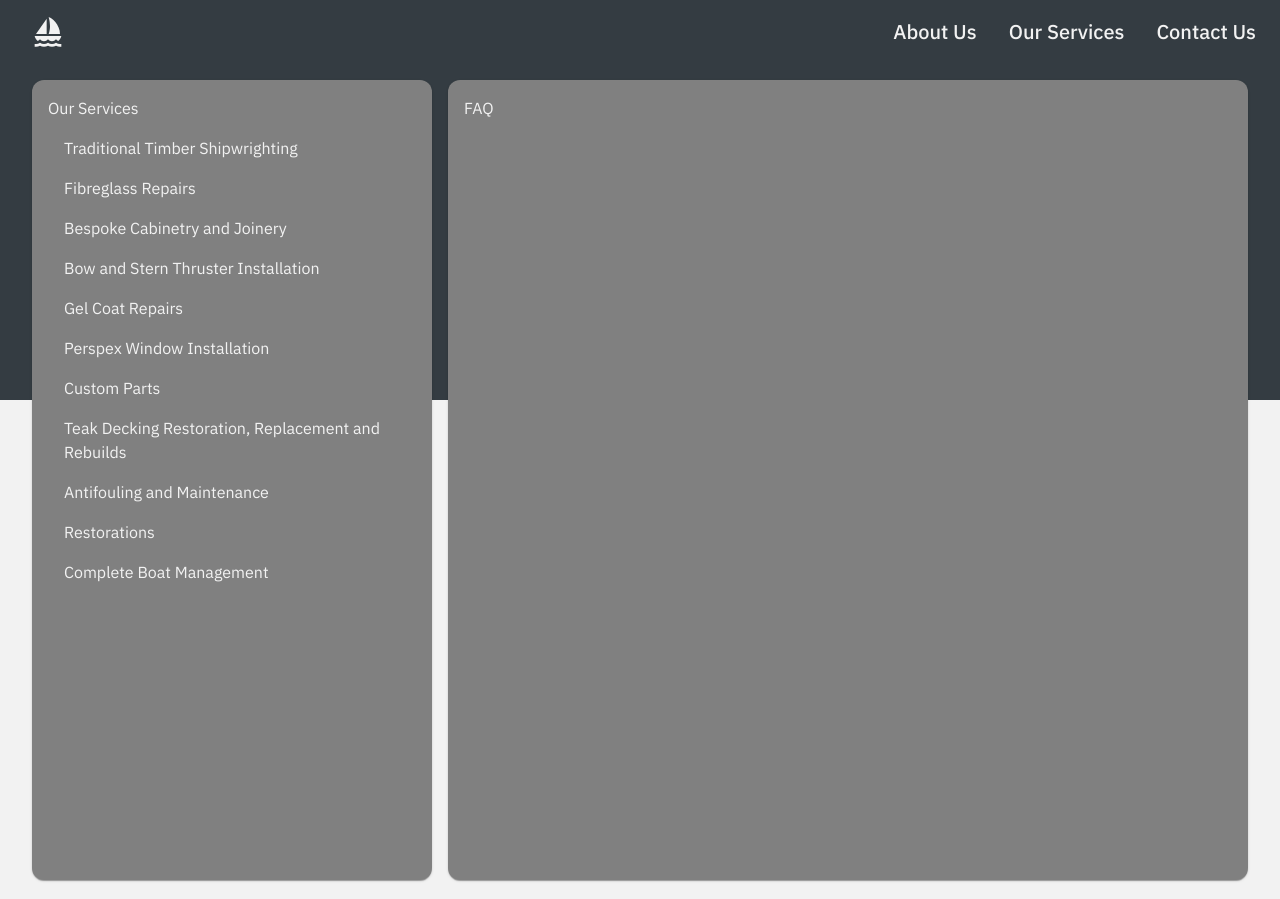
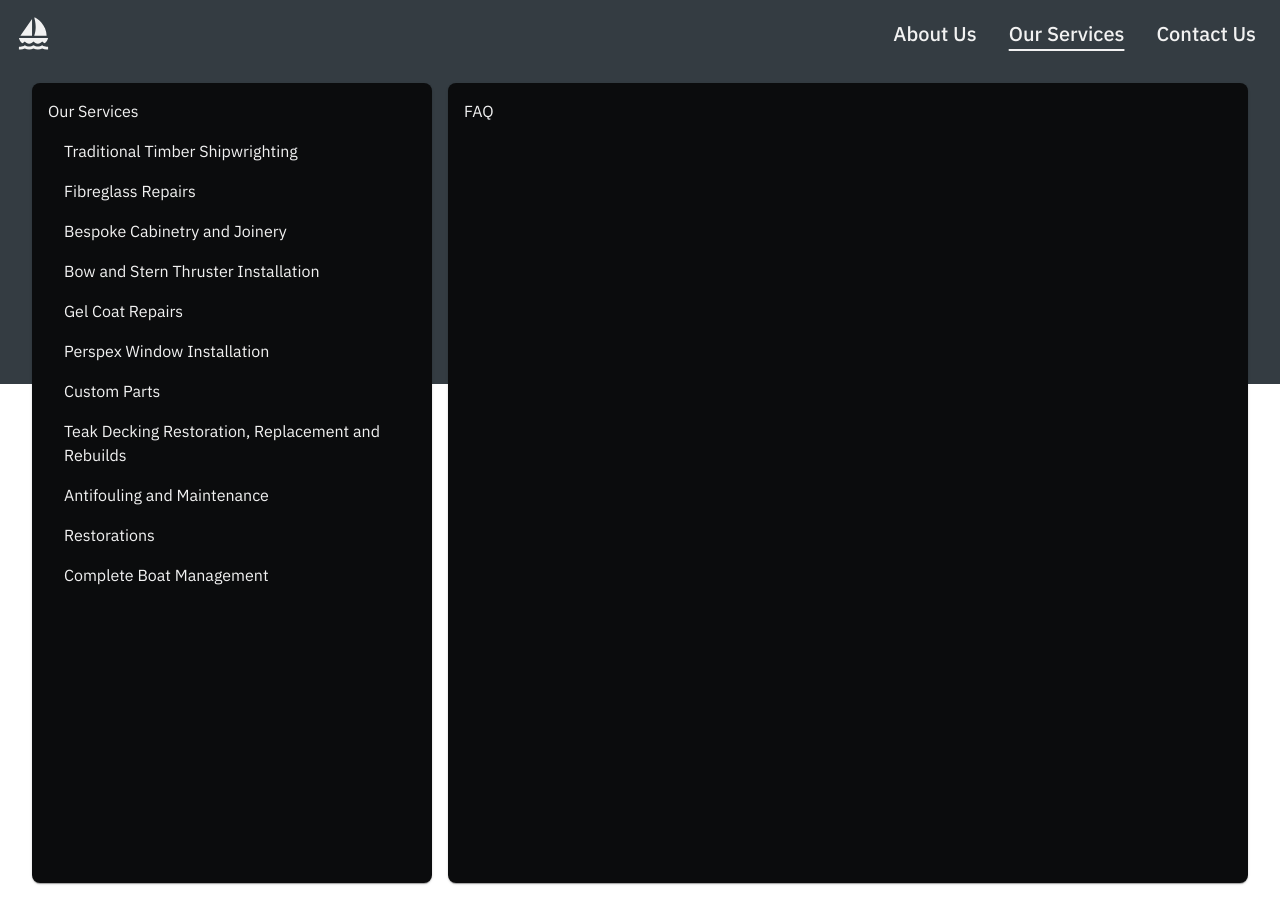
Before and after one commit to mastra90/fullard-boats-co, a React (Vite) app: page /our-services in a window 1280 px wide. Built offline with nearby package versions, Linux system fonts and the light colour scheme.

Commit message:
NavBar and theme have been refactored

```diff
--- a/src/components/NavBar.tsx
+++ b/src/components/NavBar.tsx
@@ -1,13 +1,32 @@
 import { useState } from "react";
-import { Link, useLocation } from "react-router-dom";
-import { Menu as MenuIcon, Construction, ContactPage, Person, Sailing } from '@mui/icons-material';
-import { Box, Divider, Drawer, IconButton, List, ListItem, ListItemButton, ListItemIcon, ListItemText, Toolbar, Tooltip, useMediaQuery, useTheme, } from "@mui/material";
+import { Link as RouterLink, useLocation } from "react-router-dom";
+import {
+  Menu as MenuIcon,
+  Construction,
+  ContactPage,
+  Person,
+  Sailing,
+} from "@mui/icons-material";
+import {
+  Box,
+  Drawer,
+  IconButton,
+  List,
+  ListItem,
+  ListItemButton,
+  ListItemIcon,
+  ListItemText,
+  Toolbar,
+  Tooltip,
+  useMediaQuery,
+  useTheme,
+} from "@mui/material";
 
 const NavBar = () => {
   const theme = useTheme();
   const location = useLocation();
-  const isMobile = useMediaQuery(theme.breakpoints.down('md'));
-  const isHomePage = (location.pathname === '/');
+  const isMobile = useMediaQuery(theme.breakpoints.down("md"));
+  const isHomePage = location.pathname === "/";
   const [menuOpen, setMenuOpen] = useState(false);
 
   const toggleMenu = () => {
@@ -15,97 +34,91 @@ const NavBar = () => {
   };
 
   const menuItems = [
-    { text: 'About Us', icon: <Person />, route: '/about-us' },
-    { text: 'Our Services', icon: <Construction />, route: '/our-services' },
-    { text: 'Contact Us', icon: <ContactPage />, route: '/contact-us' }
+    { text: "About Us", icon: <Person />, route: "/about-us" },
+    { text: "Our Services", icon: <Construction />, route: "/our-services" },
+    { text: "Contact Us", icon: <ContactPage />, route: "/contact-us" },
   ];
+
+  const TopBackground = () => {
+    return (
+      <Box
+        sx={{
+          bgcolor: theme.palette.background.nav,
+          width: "100%",
+          height: 700,
+          position: "absolute",
+          zIndex: -10,
+        }}
+      />
+    );
+  };
 
   const HomeIcon = () => {
     if (isHomePage) return null;
     return (
-      <Tooltip title='Navigate home'>
-        <IconButton
-          to="/"
-          component={Link}
-          color="inherit"
-        >
-          <Sailing sx={{ fontSize: 32 }} />
+      <Tooltip title="Navigate home">
+        <IconButton to="/" component={RouterLink} sx={{ m: 1, p: 1 }}>
+          <Sailing fontSize="large" />
         </IconButton>
       </Tooltip>
-    );
-  };
-
-  const NavDrawer = () => {
-    const DrawerList = (
-      <Box sx={{ width: 250 }}>
-        <List>
-          {menuItems.map((item) => (
-            <ListItem key={item.text} disablePadding>
-              <ListItemButton component={Link} to={item.route}>
-                <ListItemIcon sx={{ color: "inherit" }}>
-                  {item.icon}
-                </ListItemIcon>
-                <ListItemText primary={item.text} />
-              </ListItemButton>
-            </ListItem>
-          ))}
-        </List>
-        <Divider />
-      </Box>
-    );
-
-    return (
-      <Drawer
-        anchor="right"
-        open={menuOpen}
-        onClose={toggleMenu}
-      >
-        {DrawerList}
-      </Drawer>
     );
   };
 
   if (isHomePage) return null;
 
   return (
-    <>
-      <Box sx={{ bgcolor: theme.palette.primary.main, width: '100%', height: 400, position: 'absolute', zIndex: -10000 }} />
-      <Toolbar sx={{ justifyContent: 'space-between' }}>
+    <Toolbar disableGutters>
+      <TopBackground />
       <HomeIcon />
       {isMobile ? (
-          <IconButton
-            color="inherit"
-            onClick={toggleMenu}
-          >
+        <IconButton disableRipple onClick={toggleMenu} sx={{ m: 1, p: 1 }}>
           <MenuIcon sx={{ fontSize: 32 }} />
-            <NavDrawer />
+          <Drawer anchor="right" open={menuOpen} onClose={toggleMenu}>
+            <List sx={{ width: 200 }}>
+              {menuItems.map((item) => (
+                <ListItem key={item.text} disablePadding>
+                  <ListItemButton component={RouterLink} to={item.route}>
+                    <ListItemIcon>{item.icon}</ListItemIcon>
+                    <ListItemText primary={item.text} />
+                  </ListItemButton>
+                </ListItem>
+              ))}
+            </List>
+          </Drawer>
         </IconButton>
       ) : (
         <Box
           component="nav"
           sx={{
-              display: 'flex',
-              gap: 4,
+            display: "flex",
+            gap: 2,
+            mr: 2,
           }}
         >
           {menuItems.map((item) => (
-              <Link
+            <IconButton
+              disableRipple
               key={item.text}
+              component={RouterLink}
               to={item.route}
-                style={{
-                  textDecoration: 'none',
-                  color: theme.palette.text.primary,
+              sx={{
                 fontWeight: 500,
-                  fontSize: 20
+                fontSize: 20,
+                borderRadius: 1,
+                "&:hover": {
+                  backgroundColor: "#6c7175",
+                },
+                textDecoration:
+                  location.pathname === item.route ? "underline" : "none",
+                textUnderlineOffset: 8,
               }}
             >
               {item.text}
-              </Link>
+            </IconButton>
           ))}
         </Box>
       )}
     </Toolbar>
-    </>
   );
 };
 
--- a/src/pages/OurServicesPage.tsx
+++ b/src/pages/OurServicesPage.tsx
@@ -1,16 +1,16 @@
-import { Card, Box } from '@mui/material';
-import OurServicesCard from '../components/OurServicesCard';
-import FaqCard from '../components/FaqCard';
+import { Card, Box } from "@mui/material";
+import OurServicesCard from "../components/OurServicesCard";
+import FaqCard from "../components/FaqCard";
 
 const cards = [
   {
     content: <OurServicesCard />,
-    width: 400
+    width: 400,
   },
   {
     content: <FaqCard />,
-    width: 800
-  }
+    width: 800,
+  },
 ];
 
 const OurServicesPage = () => {
@@ -19,9 +19,9 @@ const OurServicesPage = () => {
       sx={{
         m: 2,
         gap: 2,
-        display: 'flex',
-        justifyContent: 'center',
-        flexDirection: { xs: 'column', md: 'row' }
+        display: "flex",
+        justifyContent: "center",
+        flexDirection: { xs: "column", md: "row" },
       }}
     >
       {cards.map((cards, key) => (
@@ -30,9 +30,9 @@ const OurServicesPage = () => {
           sx={{
             p: 2,
             height: 800,
-            bgcolor: 'grey',
-            width: { xs: '100%', md: cards.width },
-          }}>
+            width: { xs: "100%", md: cards.width },
+          }}
+        >
           {cards.content}
         </Card>
       ))}
--- a/src/theme.ts
+++ b/src/theme.ts
@@ -1,135 +1,78 @@
-import { createTheme } from '@mui/material/styles';
+import { createTheme } from "@mui/material/styles";
 
-// Define the color palette based on the original site
+declare module "@mui/material/styles" {
+  interface TypeBackground {
+    drawer?: string;
+    nav?: string;
+  }
+
+  interface TypeText {
+    will?: string;
+    kelly?: string;
+    aiden?: string;
+  }
+}
+
 const palette = {
   primary: {
-    main: '#343C42',
-    light: '#4F5B63',
-    dark: '#1D2124',
-    contrastText: '#f2f2f2',
-  },
-  secondary: {
-    main: '#6be2bb', // Kelly's color
-    light: '#90EE90',
-    dark: '#3CB371',
-    contrastText: '#191a1c',
-  },
-  info: {
-    main: '#90CAF3', // Will's color
-    light: '#B6DCFA',
-    dark: '#6B9EC9',
-    contrastText: '#191a1c',
-  },
-  error: {
-    main: '#EF86C9', // Aiden's color
-    light: '#F5ADD7',
-    dark: '#CB5DA6',
-    contrastText: '#191a1c',
+    main: "#f2f2f2",
   },
   background: {
-    default: '#f2f2f2',
-    paper: '#0b0c0d',
+    nav: "#343C42",
+    paper: "#0b0c0d",
   },
   text: {
-    primary: '#f2f2f2',
-    secondary: '#d0d0d0',
-    disabled: '#656565',
+    primary: "#f2f2f2",
+    will: "#90CAF3", // Will's color
+    kelly: "#77e7c0", // Kelly's color
+    aiden: "#EF86C9", // Aiden's color
   },
 };
 
-// Create the theme
 const theme = createTheme({
   palette,
   typography: {
     fontFamily: "'IBM Plex Sans', sans-serif",
-    h1: {
-      fontSize: '4rem',
-      fontWeight: 500,
-      '@media (max-width:960px)': {
-        fontSize: '3rem',
-      },
-      '@media (max-width:600px)': {
-        fontSize: '2rem',
-      },
-    },
-    h2: {
-      fontSize: '2.5rem',
-      fontWeight: 500,
-      '@media (max-width:960px)': {
-        fontSize: '2rem',
-      },
-      '@media (max-width:600px)': {
-        fontSize: '1.5rem',
-      },
-    },
-    h3: {
-      fontSize: '1.8rem',
-      fontWeight: 500,
-    },
-    h4: {
-      fontSize: '1.5rem',
-      fontWeight: 500,
-    },
-    h5: {
-      fontSize: '1.2rem',
-      fontWeight: 500,
-    },
-    h6: {
-      fontSize: '1rem',
-      fontWeight: 500,
-    },
-    body1: {
-      fontSize: '1rem',
-    },
-    body2: {
-      fontSize: '0.9rem',
-    },
+    h1: {},
+    h2: {},
+    h3: {},
+    h4: {},
+    h5: {},
+    h6: {},
+    body1: {},
+    body2: {},
   },
   components: {
-    MuiButton: {
+    MuiIconButton: {
       styleOverrides: {
-        root: {
-          borderRadius: 4,
-          textTransform: 'none',
-          padding: '8px 16px',
-        },
-        contained: {
-          boxShadow: 'none',
-          '&:hover': {
-            boxShadow: 'none',
-          },
-        },
+        root: { color: palette.primary.main },
       },
     },
     MuiCard: {
       styleOverrides: {
+        root: { borderRadius: 8 },
+      },
+    },
+    MuiToolbar: {
+      styleOverrides: {
         root: {
-          backgroundColor: '#0b0c0d',
-          borderRadius: 12,
+          justifyContent: "space-between",
+          backgroundColor: palette.background.nav,
         },
       },
     },
-    MuiAppBar: {
+    MuiLink: {
       styleOverrides: {
         root: {
-          boxShadow: 'none',
+          textDecoration: "none",
+          color: palette.primary.main,
         },
       },
     },
-    MuiTextField: {
+    MuiListItemIcon: {
       styleOverrides: {
         root: {
-          '& .MuiOutlinedInput-root': {
-            '& fieldset': {
-              borderColor: '#2c2d2e',
-            },
-            '&:hover fieldset': {
-              borderColor: '#4a4b4c',
-            },
-            '&.Mui-focused fieldset': {
-              borderColor: '#6be2bb',
-            },
-          },
+          color: palette.primary.main,
         },
       },
     },
```
Also changed, not shown: src/App.tsx (+6 -10 lines). Lines whose indentation alone changed are shown as unchanged.
